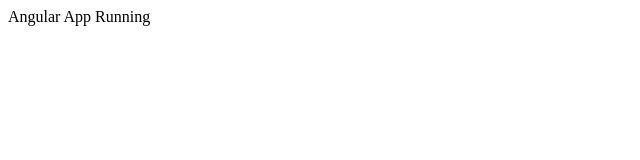
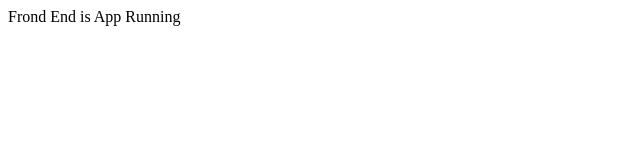
Before and after one commit to Renuka4/AngularRepo1, a plain HTML site: page index.html in a window 1280 px wide. Shown: the full height of the page, 0-640 px from the left. Drawn offline with Linux system fonts and the light colour scheme.

Commit message:
code change

```diff
--- a/index.html
+++ b/index.html
@@ -5,6 +5,6 @@
     </title>
 </head>
 <body>
-    <P> Angular App Running</P>
+    <P> Frond End is App Running</P>
 </body>
 </html>
```
